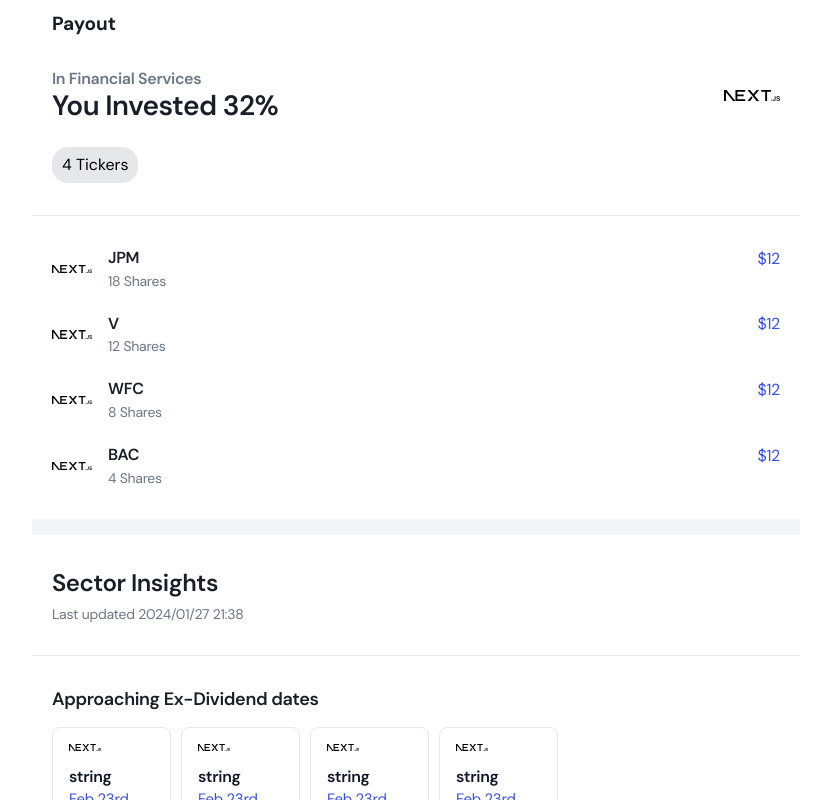
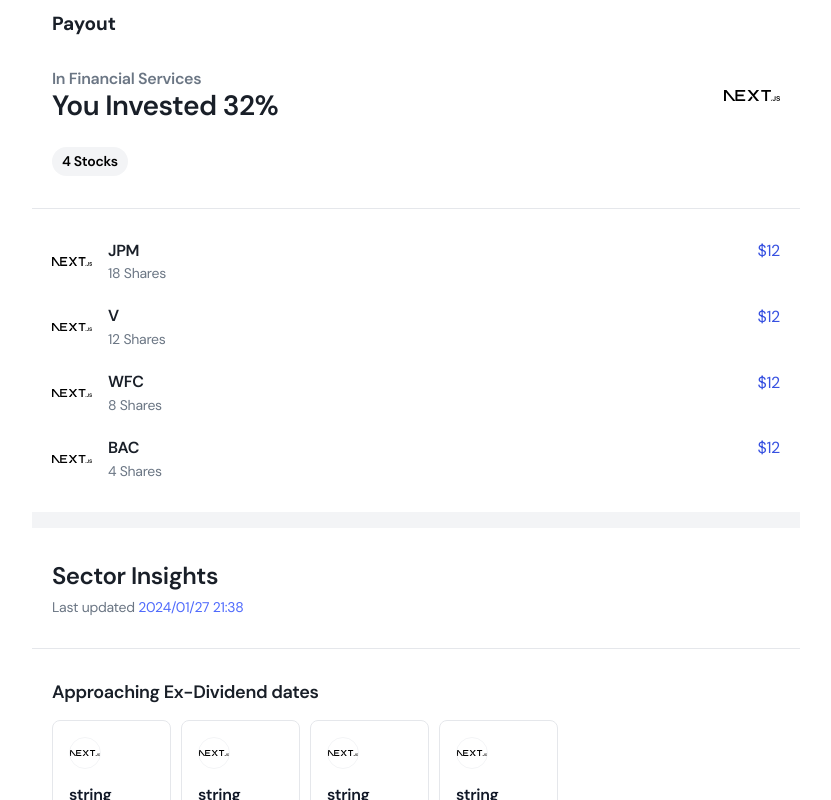
Before and after one commit to Nexters/payout-client, a Next.js app: page /report/sector-detail in a window 1280 px wide. Shown: the whole page, without its empty margins (224-1055 px from the left). Built offline with nearby package versions, Linux system fonts and the light colour scheme.

Commit message:
style: apply qa review

```diff
--- a/src/app/(main)/report/sector-detail/_components/header.tsx
+++ b/src/app/(main)/report/sector-detail/_components/header.tsx
@@ -16,7 +16,7 @@
         <Image src={"/next.svg"} alt={"section-logo"} width={56} height={56} />
       </div>
 
-      <div className="inline-block rounded-2xl bg-gray-200 px-2.5 py-1.5">{`${tickerCount} Tickers`}</div>
+      <div className="inline-block rounded-2xl bg-gray-100 px-2.5 py-1.5 text-h6">{`${tickerCount} Stocks`}</div>
     </div>
   );
 });
--- a/src/app/(main)/report/sector-detail/_components/sector-insights-item.tsx
+++ b/src/app/(main)/report/sector-detail/_components/sector-insights-item.tsx
@@ -28,7 +28,13 @@
           return (
             <div key={idx} className="rounded-lg border border-gray-200 p-4" style={{ minWidth: 119, maxWidth: 119 }}>
               <div className="flex flex-col gap-4">
-                <Image src={"/next.svg"} alt={stock.ticker} width={32} height={32} />
+                <Image
+                  src={"/next.svg"}
+                  alt={stock.ticker}
+                  className="h-8 w-8 rounded-full border border-gray-100"
+                  width={32}
+                  height={32}
+                />
 
                 <div>
                   <h5 className="text-h5 text-gray-900">{stock.ticker}</h5>
--- a/src/app/(main)/report/sector-detail/_components/sector-insights.tsx
+++ b/src/app/(main)/report/sector-detail/_components/sector-insights.tsx
@@ -63,7 +63,10 @@
     <div>
       <div className="flex w-full flex-col gap-2 border-b border-b-gray-200 px-5 py-8">
         <h2 className="text-h2 text-grey-900">Sector Insights</h2>
-        <p className=" text-body3 text-grey-600">{`Last updated ${"2024/01/27 21:38"}`}</p>
+        <p className="text-body3 text-grey-600">
+          {`Last updated `}
+          <span className="text-main-700">{`${"2024/01/27 21:38"}`}</span>{" "}
+        </p>
       </div>
 
       <div className="flex w-full flex-col gap-10 py-8">
```
